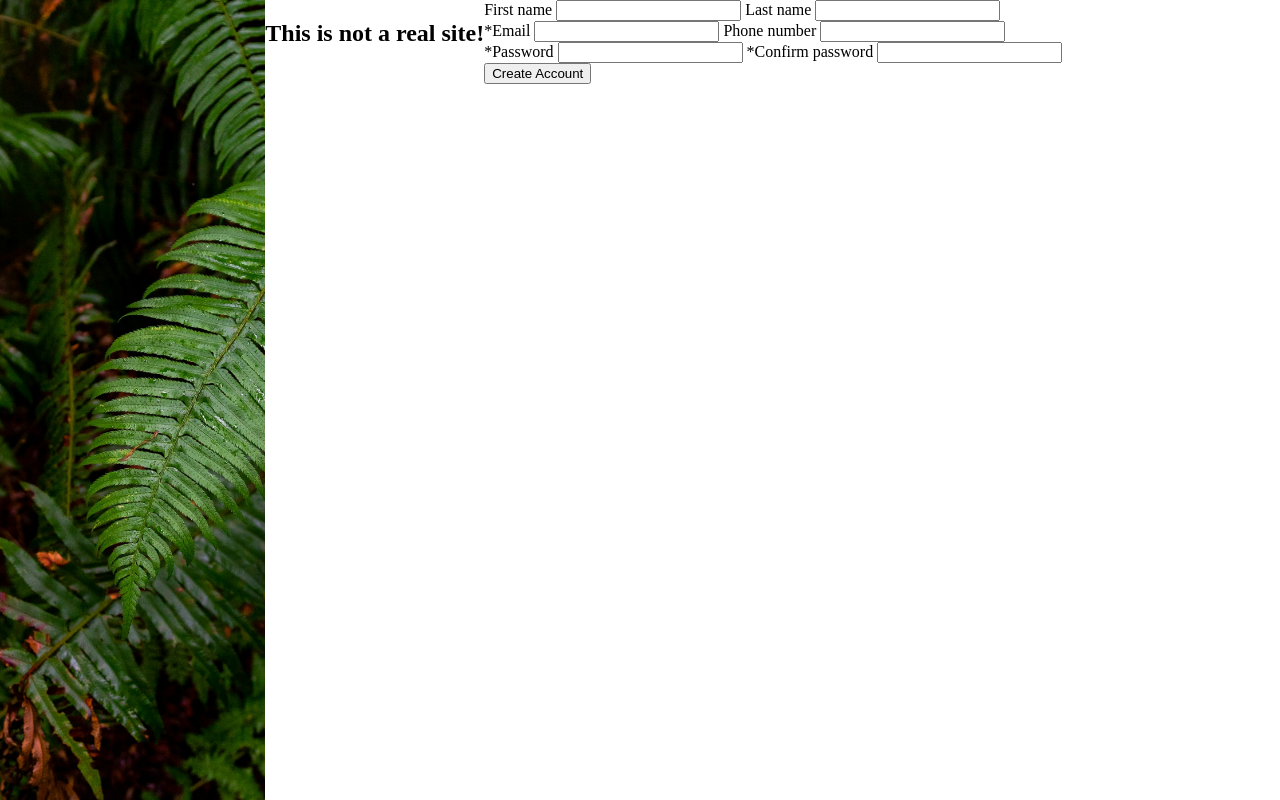
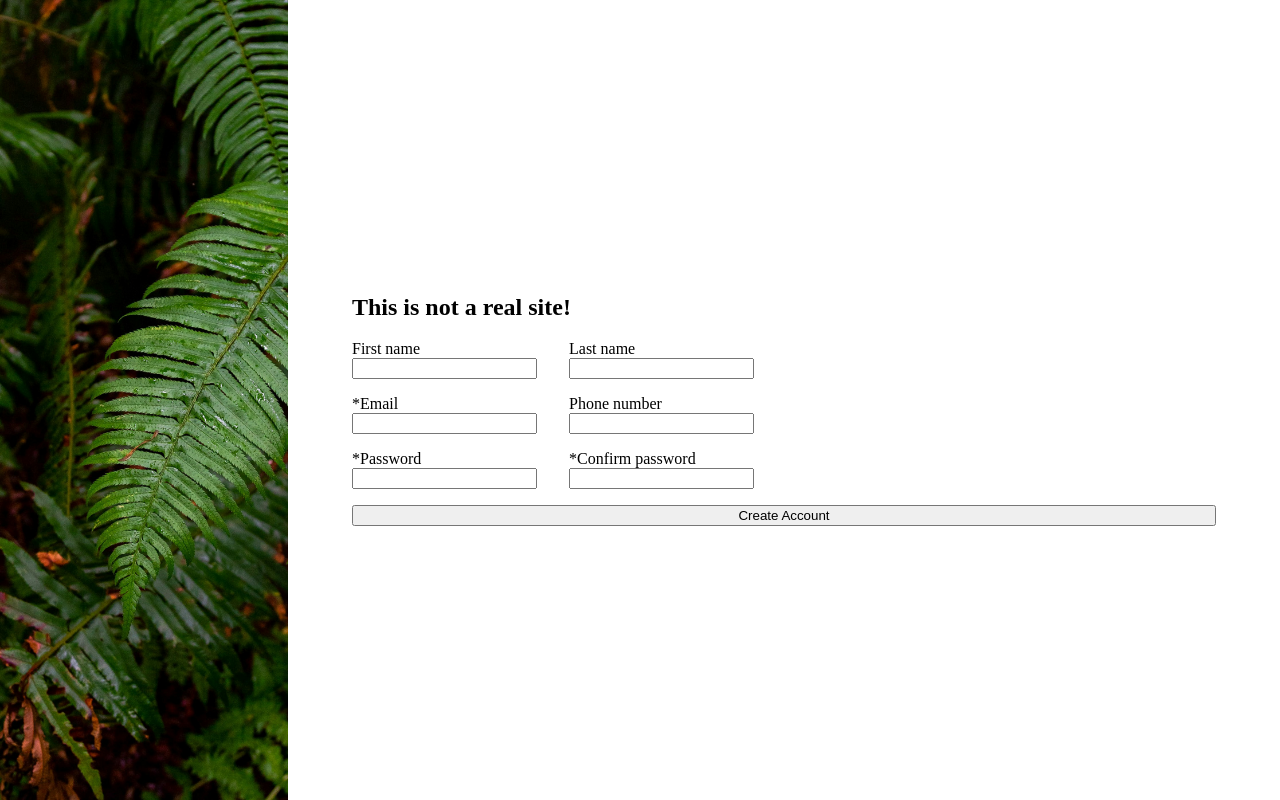
Before and after one commit to lennking/Signup-Form, a plain HTML site: page index.html in a window 1280 px wide. Drawn offline with Linux system fonts and the light colour scheme.

Commit message:
Align text inputs to 2x3

```diff
--- a/index.html
+++ b/index.html
@@ -8,28 +8,41 @@
 </head>
 <body>
     <div class="image-container"></div>
+    <div class="content-container">
         <h2>This is not a real site!</h2>
         <form action="">
-        <div>
+            <div class="form-row">
+                <div class="form-group">
                     <label for="first-name">First name</label>
                     <input type="text" name="first-name" id="first-name">
+                </div>
+                <div class="form-group">
                     <label for="last-name">Last name</label>
                     <input type="text" name="last-name" id="last-name">
                 </div>
-        <div>
+            </div>
+            <div class="form-row">
+                <div class="form-group">
                     <label for="email">*Email</label>
                     <input type="email" name="email" id="email" required>
+                </div>
+                <div class="form-group">
                     <label for="phone">Phone number</label>
                     <input type="number" name="phone" id="phone">
                 </div>
-        <div>
+            </div>
+            <div class="form-row">
+                <div class="form-group">
                     <label for="pwd">*Password</label>
                     <input type="password" name="pwd" id="pwd" required>
+                </div>
+                <div class="form-group">
                     <label for="confirm-pwd">*Confirm password</label>
                     <input type="password" name="confirm-pwd" id="confirm-pwd" required>
                 </div>
+            </div>
             <button type="submit" aria-label="Submit">Create Account</button>
         </form>
-
+    </div>
 </body>
 </html>
--- a/styles.css
+++ b/styles.css
@@ -3,11 +3,35 @@ body {
     margin: 0;
     height: 100vh;
 }
+
 .image-container {
     flex: 1;
     background: url('halie-west-25xggax4bSA-unsplash.jpg');
     background-size: cover;
 }
+
+.content-container {
+    flex: 3;
+    padding: 4rem;
+    align-content: center;
+}
+
+label{
+    margin-bottom: .5 rem;
+}
+
 form {
-    flex: 3;
+    display: flex;
+    flex-direction: column;
+    gap: 1rem;
 }
+
+.form-row {
+    display: flex;
+    flex-direction: row;
+    gap: 2em;
+}
+.form-group {
+    display: flex;
+    flex-direction: column;
+}
```
Lines whose indentation alone changed are shown as unchanged.
